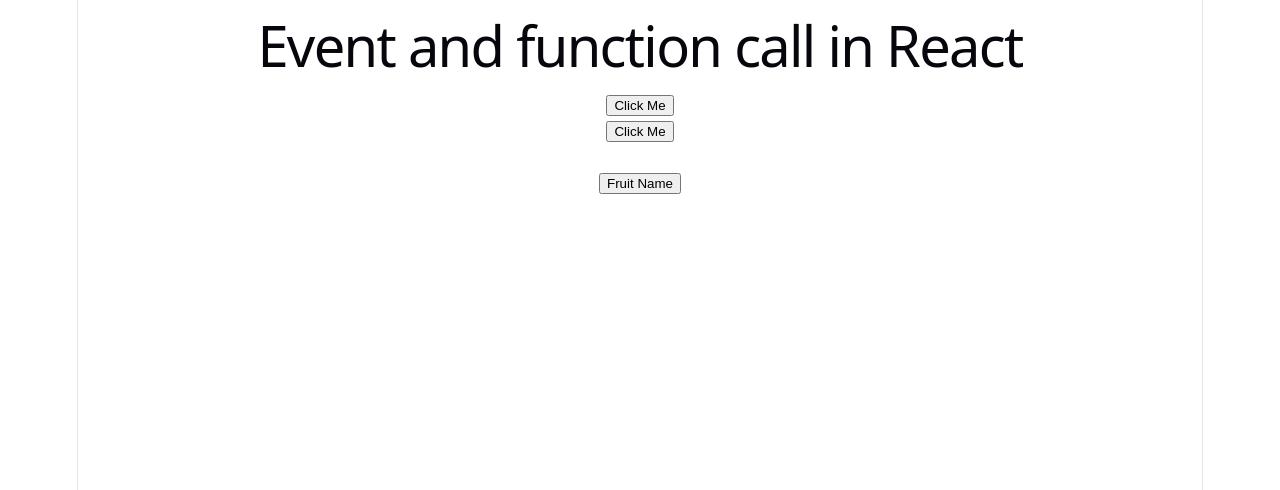
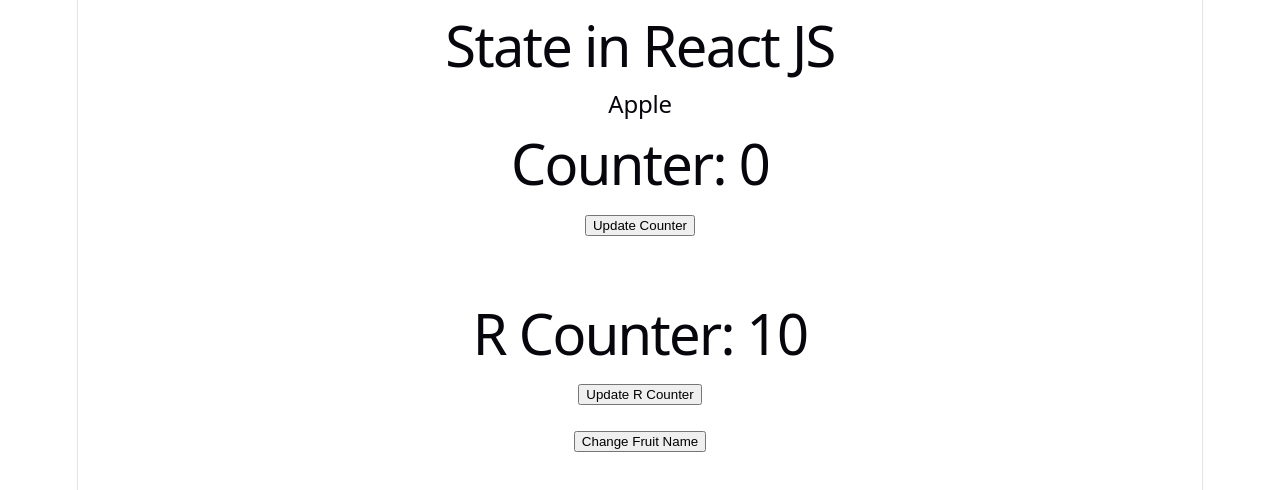
Before and after one commit to vivek2991/react-demo, a React (Vite) app: page / in a window 1280 px wide. Shown: the top 490 px of the page. Built offline with nearby package versions, Linux system fonts and the light colour scheme.

Commit message:
State in React JS - App-7

```diff
--- /dev/null
+++ b/src/App-7.jsx
@@ -0,0 +1,22 @@
+import { useState } from "react";
+import Counter from "./counter";
+
+function App7() {
+
+  const [fruit, setFruit] = useState("Apple");
+
+  const handleFruit=()=>{
+    setFruit("Banana");
+  }
+
+  return <>
+    <div>
+      <h1>State in React JS</h1>
+      <h2>{fruit}</h2>
+      <h3><Counter /></h3>
+      <button onClick={handleFruit}>Change Fruit Name</button>
+    </div>
+  </>
+}
+
+export default App7
--- /dev/null
+++ b/src/counter.jsx
@@ -0,0 +1,20 @@
+import { useState } from "react"
+
+const Counter=()=>{
+
+    const [count, setCount] = useState(0);
+    const [rCounter, setRCounter] = useState(10);
+
+    return(
+        <div>
+            <h1>Counter: {count}</h1>
+            <button onClick={()=>setCount(count + 1)}>Update Counter</button>
+
+            <br /><br /><br />
+            <h1>R Counter: {rCounter}</h1>
+            <button onClick={()=>setRCounter(rCounter - 1)}>Update R Counter</button>
+        </div>
+    )
+}
+
+export default Counter
--- a/src/main.jsx
+++ b/src/main.jsx
@@ -8,6 +8,7 @@ import App3 from './App-3.jsx'
 import App4 from './App-4.jsx'
 import App5 from './App-5.jsx'
 import App6 from './App-6.jsx'
+import App7 from './App-7.jsx'
 
 
 createRoot(document.getElementById('root')).render(
@@ -30,6 +31,9 @@ createRoot(document.getElementById('root')).render(
     {/* <App5 /> */}
 
     {/* Event and function call in React */}
-    <App6 />
+    {/* <App6 /> */}
+
+    {/* State in React JS */}
+    <App7 />
   </StrictMode>,
 )
```
